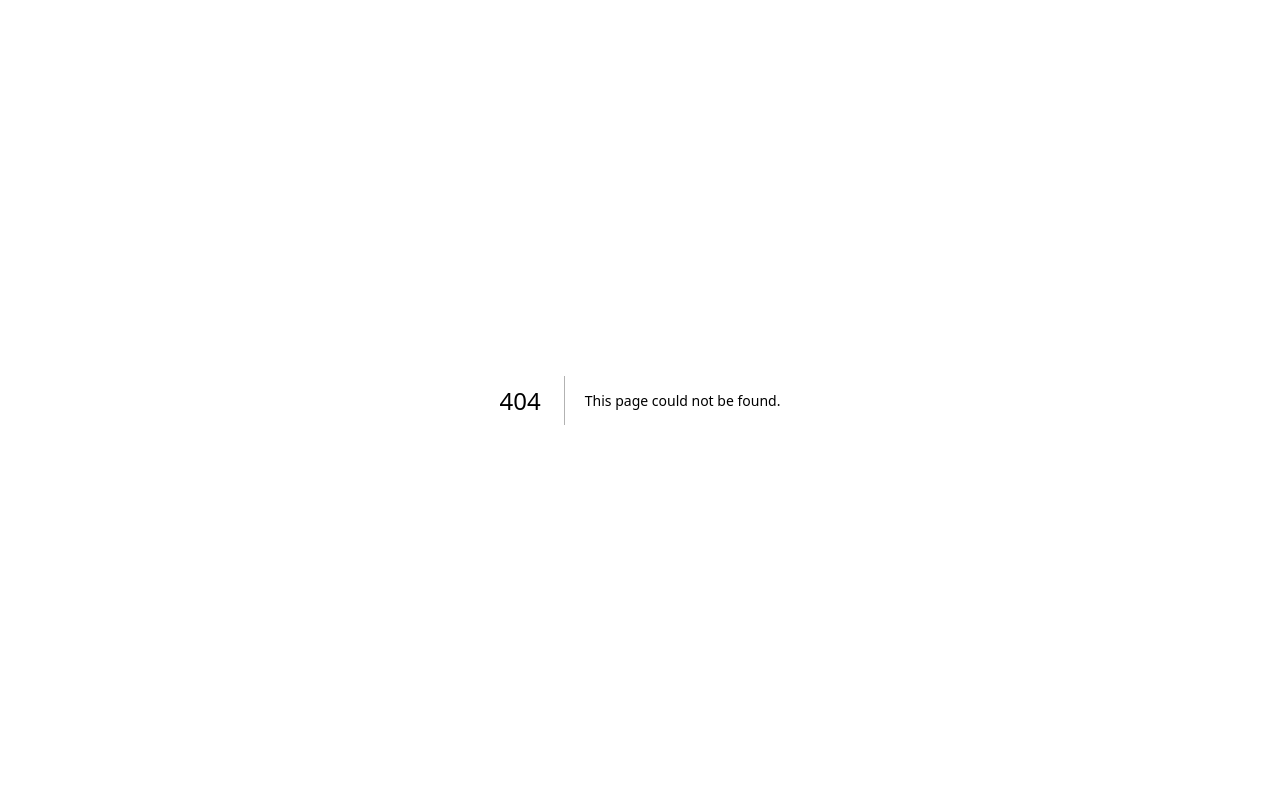
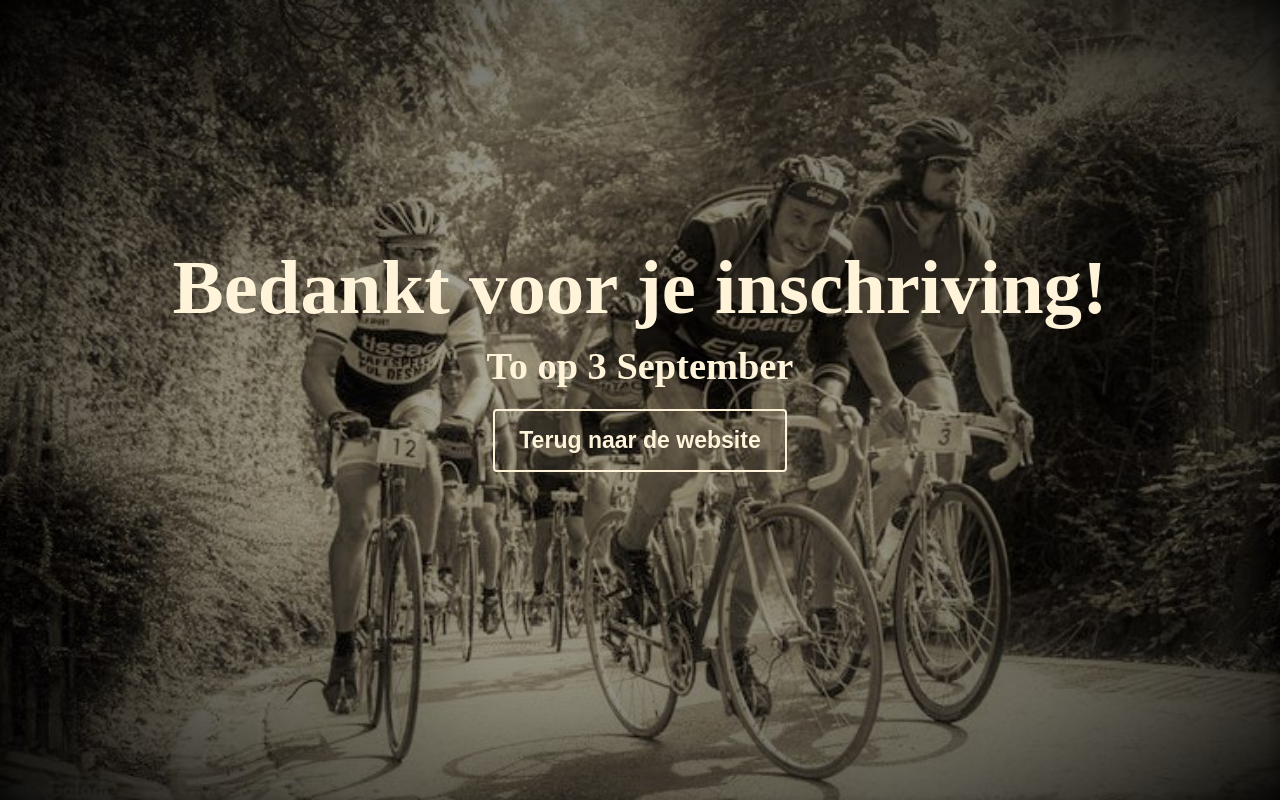
Before and after one commit to TijsM/el-toro-next, a Next.js app: page /success in a window 1280 px wide. Before the commit this address had no page. Built offline with nearby package versions, Linux system fonts and the light colour scheme.

Commit message:
feat: add success page

```diff
--- a/src/app/stripe/route.tsx
+++ b/src/app/stripe/route.tsx
@@ -3,7 +3,7 @@ import Stripe from "stripe";
 import { GetStripeCheckoutSessionResponse } from "./types";
 import { calculatePrice } from "../../utils/calculatePrice";
 
-const stripe = new Stripe(process.env.STRIPE_SECRET_KEY!, {
+const stripe = new Stripe(process.env.STRIPE_SECRET_TEST_KEY!, {
   apiVersion: "2022-11-15",
 });
 
@@ -32,7 +32,7 @@ export async function POST(req: NextRequest) {
     locale: "nl",
     payment_method_types: ["bancontact", "card"],
     mode: "payment",
-    success_url: `http://localhost:3000?session_id={CHECKOUT_SESSION_ID}`,
+    success_url: `http://localhost:3000/success?session_id={CHECKOUT_SESSION_ID}`,
     cancel_url: `http://localhost:3000?participants=${encodeURIComponent(
       JSON.stringify(participants)
     )}`,
--- /dev/null
+++ b/src/app/success/page.tsx
@@ -0,0 +1,18 @@
+"use client";
+
+import { Landing } from "../../components/Landing";
+import { useRouter } from "next/navigation";
+
+export default function Success() {
+  const router = useRouter();
+  return (
+    <Landing
+      title={"Bedankt voor je inschriving!"}
+      subtitle={"To op 3 September"}
+      cta={{
+        text: "Terug naar de website",
+        onClick: () => router.push("/"),
+      }}
+    />
+  );
+}
--- a/src/components/Landing.tsx
+++ b/src/components/Landing.tsx
@@ -5,27 +5,28 @@ import { H1, H2 } from "../styled-components/Types";
 import { breakpoints } from "../constants/breakpoints";
 import { Button } from "./core";
 
-export const Landing = () => {
+type LandingProps = {
+  title: string;
+  subtitle: string;
+  body?: string;
+  cta: {
+    text: string;
+    onClick: () => void;
+  };
+};
+
+export const Landing = ({ title, subtitle, body, cta }: LandingProps) => {
   return (
     <StHeader>
-      <H1>Retro Grote Prijs El Toro</H1>
-      <H2>3 September 2023</H2>
-      <StIntroText>
-        Een koers waar winnen ondergeschikt is aan vertier, waar gestart wordt
-        in retro outfit en waar we van klikpedalen en dikke zanten niet moeten
-        weten.
-      </StIntroText>
-      {/* <StLink data-scroll href="#inschrijvingen">
-        Inschrijven
-      </StLink> */}
-      {/* <a href="#inschrijvingen"> */}
+      <H1>{title}</H1>
+      <H2>{subtitle}</H2>
+      {body && <StIntroText>{body}</StIntroText>}
       <Button
-        onClick={() => console.log("todo")}
-        text="inschrijven"
+        onClick={() => cta.onClick()}
+        text={cta.text}
         size="large"
         inverted
       />
-      {/* </a> */}
     </StHeader>
   );
 };
--- a/src/utils/get-stripe.ts
+++ b/src/utils/get-stripe.ts
@@ -4,7 +4,7 @@ let stripePromise: Promise<Stripe | null>;
 
 const getStripe = () => {
   if (!stripePromise) {
-    stripePromise = loadStripe(process.env.NEXT_PUBLIC_STRIPE_PUBLISHABLE_KEY!);
+    stripePromise = loadStripe(process.env.NEXT_PUBLIC_STRIPE_PUBLISHABLE_TEST_KEY!);
   }
   return stripePromise;
 };
```
Also changed, not shown: src/app/page.tsx (+11 -1 lines).
